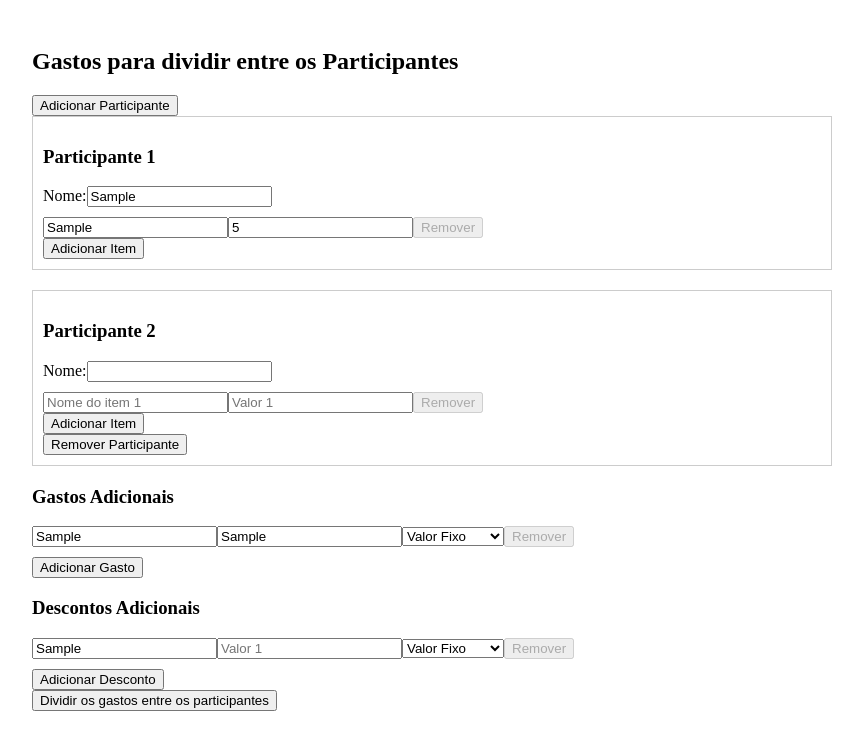
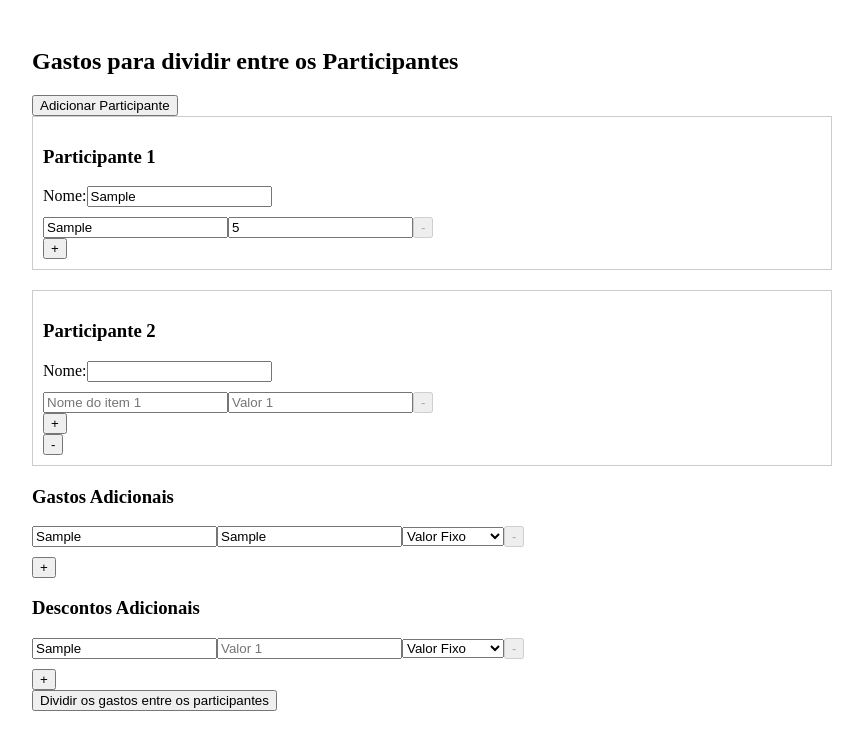
Before and after one commit to JulianoPPires/splitpay, a Vue app in the folder frontend/splitpay-app/: page / in a window 1280 px wide. Both pictures are taken after typing "Sample", "Sample", "5", "Sample", "Sample", "Sample" into the empty fields and a click on the button "Adicionar Participante". Shown: the top 750 px of the page, without its empty margins (208-1071 px from the left). Built offline with nearby package versions, Linux system fonts and the light colour scheme.

Commit message:
melhoria comunicao api

```diff
--- a/frontend/splitpay-app/src/views/HomeView.vue
+++ b/frontend/splitpay-app/src/views/HomeView.vue
@@ -21,12 +21,11 @@
             class="form-control" />
           <input type="number" v-model="item.value" :placeholder="'Valor ' + (itemIndex + 1)" class="form-control" />
           <button @click="removeParticipantItem(participantIndex, itemIndex)"
-            :disabled="itemIndex === 0 && participant.items.length === 1" class="btn btn-danger">Remover</button>
+            :disabled="itemIndex === 0 && participant.items.length === 1" class="btn btn-danger">-</button>
         </div>
-        <button @click="addParticipantItem(participantIndex)" class="btn btn-primary">Adicionar Item</button>
+        <button @click="addParticipantItem(participantIndex)" class="btn btn-primary">+</button>
       </div>
-      <button v-if="participantIndex > 0" @click="removeParticipant(participantIndex)" class="btn btn-danger">Remover
-        Participante</button>
+      <button v-if="participantIndex > 0" @click="removeParticipant(participantIndex)" class="btn btn-danger">-</button>
     </div>
 
     <!-- Campo para gastos adicionais e descontos adicionais -->
@@ -43,9 +42,9 @@
             <option value="false">Valor Fixo</option>
           </select>
           <button @click="removeAdditionalExpense(index)" :disabled="index === 0 && increases.length === 1"
-            class="btn btn-danger">Remover</button>
+            class="btn btn-danger">-</button>
         </div>
-        <button @click="addExpense" class="btn btn-primary">Adicionar Gasto</button>
+        <button @click="addExpense" class="btn btn-primary">+</button>
       </div>
 
       <!-- Campo para descontos adicionais -->
@@ -60,9 +59,9 @@
             <option value="false">Valor Fixo</option>
           </select>
           <button @click="removeAdditionalDiscount(index)" :disabled="index === 0 && discounts.length === 1"
-            class="btn btn-danger">Remover</button>
+            class="btn btn-danger">-</button>
         </div>
-        <button @click="addDiscount" class="btn btn-primary">Adicionar Desconto</button>
+        <button @click="addDiscount" class="btn btn-primary">+</button>
       </div>
     </div>
 
@@ -113,6 +112,11 @@ export default {
 
       e.preventDefault();
 
+      if (this.participants.length < 2) {
+        alert('Por favor, adicione pelo menos dois participantes para realizar a divisao dos valores.');
+        return;
+      }
+
       console.log('Dados dos participantes:', this.participants);
       console.log('Gastos Adicionais:', this.increases);
       console.log('Descontos Adicionais:', this.discounts);
@@ -127,7 +131,7 @@ export default {
 
       console.log(dataJson);
 
-      const req = await fetch('http://localhost:8081/api/v1/order/splitOrder', {
+      const req = await fetch('http://localhost:8080/api/v1/order/splitOrder', {
         method: 'POST',
         headers: {
           'Content-Type': 'application/json'
--- a/frontend/splitpay-app/vue.config.js
+++ b/frontend/splitpay-app/vue.config.js
@@ -1,4 +1,6 @@
-const { defineConfig } = require('@vue/cli-service')
-module.exports = defineConfig({
-  transpileDependencies: true
-})
+module.exports={
+    devServer:{
+        port:3000,
+        proxy:'http://localhost:8081'
+    }
+}
```
Also changed, not shown: frontend/splitpay-app/src/vue.config.js (deleted, +0 -12 lines), 2 other files (tests, documents, lock files or other folders).
